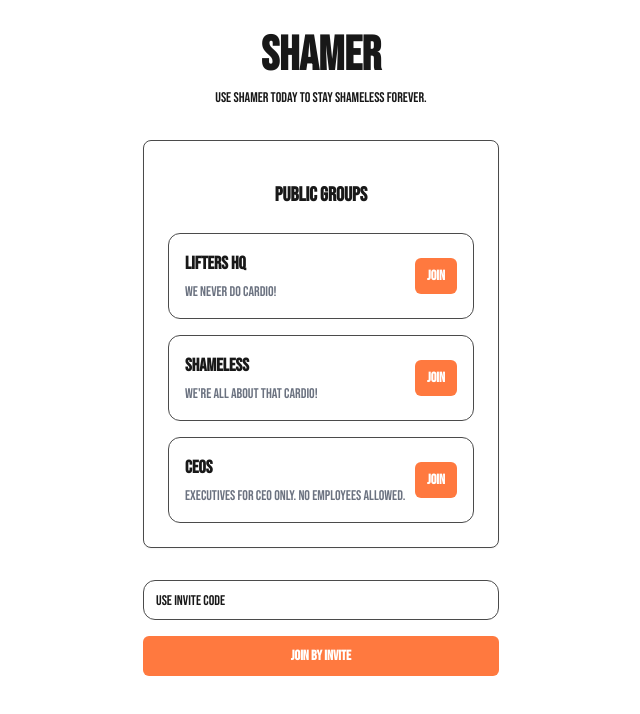
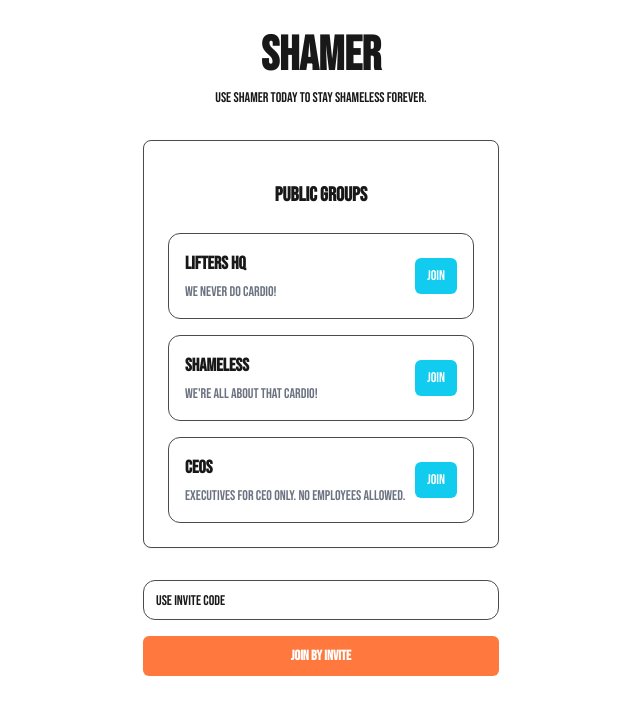
Before and after one commit to Dm-code-prog/shamer-app, a Next.js app: page /team/join in a window 1280 px wide. Shown: the top 714 px of the page, without its empty margins (319-959 px from the left). Built offline with nearby package versions, Linux system fonts and the light colour scheme.

Commit message:
Use secondary color for join buttons at the "join team" page

```diff
--- a/app/team/join/page.tsx
+++ b/app/team/join/page.tsx
@@ -23,7 +23,9 @@ export default function Page() {
                 We never do cardio!
               </p>
             </div>
-            <Button size="sm">Join</Button>
+            <Button size="sm" variant="secondary">
+              Join
+            </Button>
           </div>
 
           <div className="flex items-center justify-between rounded-xl border p-4">
@@ -34,7 +36,9 @@ export default function Page() {
                 We're all about that cardio!
               </p>
             </div>
-            <Button size="sm">Join</Button>
+            <Button size="sm" variant="secondary">
+              Join
+            </Button>
           </div>
           <div className="flex items-center justify-between rounded-xl border p-4">
             <div className="space-y-1">
@@ -43,7 +47,9 @@ export default function Page() {
                 Executives for CEO only. No employees allowed.
               </p>
             </div>
-            <Button size="sm">Join</Button>
+            <Button size="sm" variant="secondary">
+              Join
+            </Button>
           </div>
         </CardContent>
       </Card>
```
